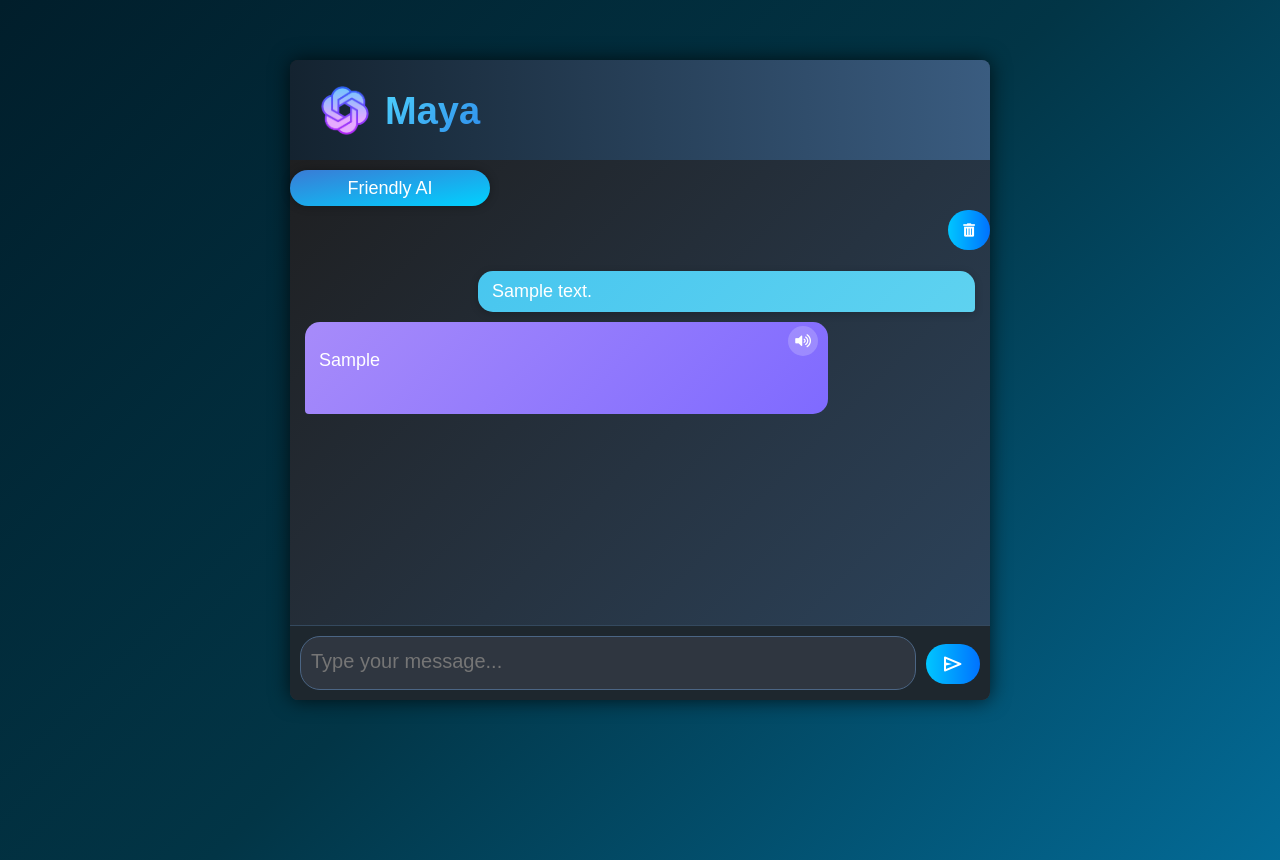
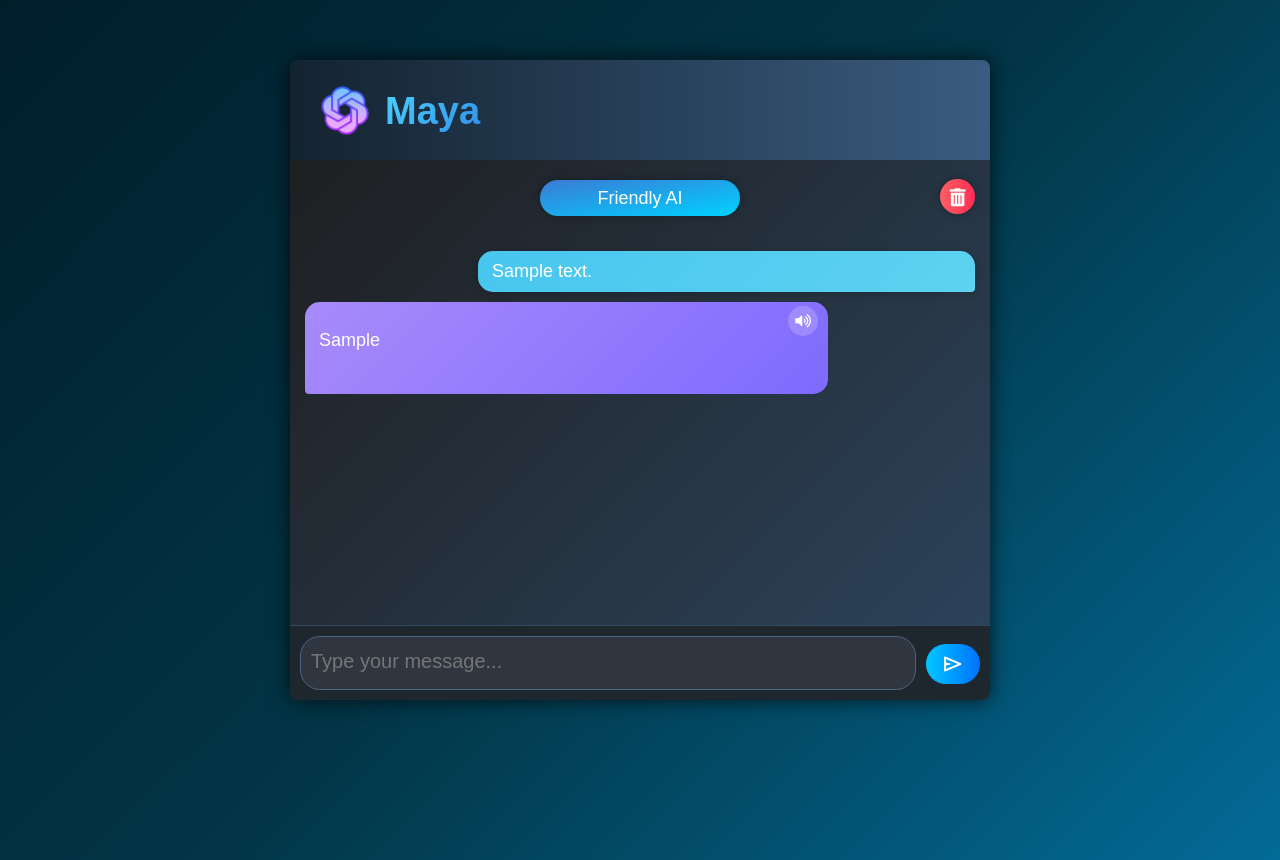
Before and after one commit to Hadeed07/Maya, a Flask app: page / in a window 1280 px wide. Run offline with Flask 3, Linux system fonts and the light colour scheme; tables that the repository leaves empty hold one stand-in row (values such as "Sample post"); some libraries are stand-ins or nearby versions.

Commit message:
Update style.css

```diff
--- a/Static/style.css
+++ b/Static/style.css
@@ -15,6 +15,7 @@
     flex-direction: column;
     height: 80vh;
     margin: 60px auto;
+    position: relative;
     max-width: 700px;
 }
 
@@ -263,6 +264,105 @@
     vertical-align: middle;
 }
 
+
+.controls-container {
+    display: flex;
+    justify-content: center;
+    align-items: center;
+    gap: 15px;
+    margin: 10px 0;
+    position: relative;
+}
+
+/*  Delete Button */
+.delete-btn {
+    position: absolute;
+    top: 125px;
+    right: 15px;
+    background: linear-gradient(90deg, #ff5e62, #ff2d55);
+    color: white;
+    border: none;
+    padding: 0;
+    border-radius: 20px;
+    width: 35px;
+    height: 35px;
+    cursor: pointer;
+    display: flex;
+    align-items: center;
+    justify-content: center;
+    font-size: 16px;
+    box-shadow: 0 0 10px rgba(0, 0, 0, 0.3);
+    z-index: 10;
+}
+
+.delete-btn:hover {
+    background: linear-gradient(90deg, #ff2d55, #ff5e62);
+    transform: scale(1.05);
+}
+
+.delete-btn i {
+    font-size: 18px;
+}
+
+.flash-messages {
+    position: fixed;
+    top: 20px;
+    left: 50%;
+    transform: translateX(-50%);
+    z-index: 1000;
+    width: 80%;
+    max-width: 500px;
+}
+
+.flash-message {
+    padding: 12px 20px;
+    margin-bottom: 15px;
+    border-radius: 8px;
+    color: white;
+    display: flex;
+    justify-content: space-between;
+    align-items: center;
+    box-shadow: 0 4px 12px rgba(0, 0, 0, 0.15);
+    animation: slideIn 0.3s ease-out forwards;
+}
+
+.flash-message.success {
+    background-color: #4caf50;
+}
+
+.flash-message.error {
+    background-color: #f44336;
+}
+
+.flash-message .close-btn {
+    background: transparent;
+    border: none;
+    color: white;
+    font-size: 16px;
+    cursor: pointer;
+    margin-left: 10px;
+    padding: 0;
+    opacity: 0.8;
+    height: auto;
+    width: auto;
+    transform: none;
+}
+
+.flash-message .close-btn:hover {
+    opacity: 1;
+}
+
+@keyframes slideIn {
+    from {
+        transform: translateY(-20px);
+        opacity: 0;
+    }
+    to {
+        transform: translateY(0);
+        opacity: 1;
+    }
+}
+
 @media screen and (max-width: 768px) {
     .chat-container {
         width: 90%;
```
